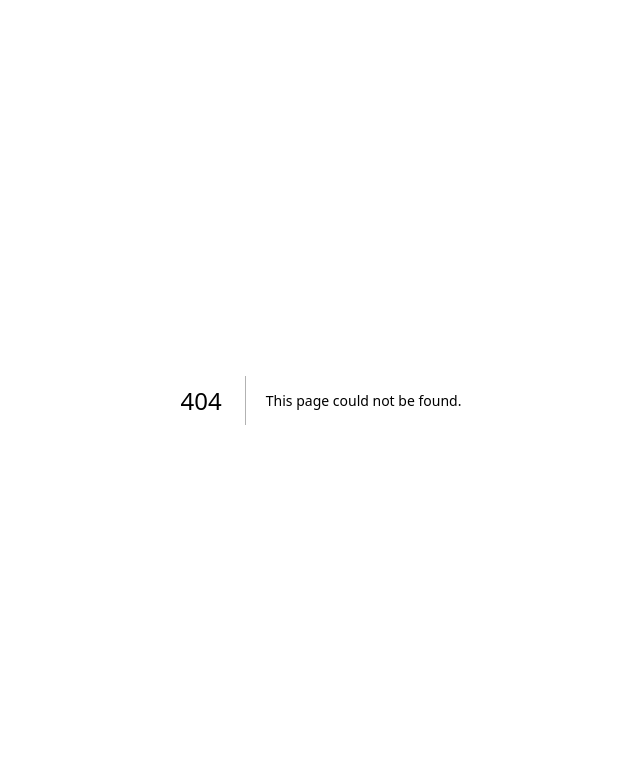
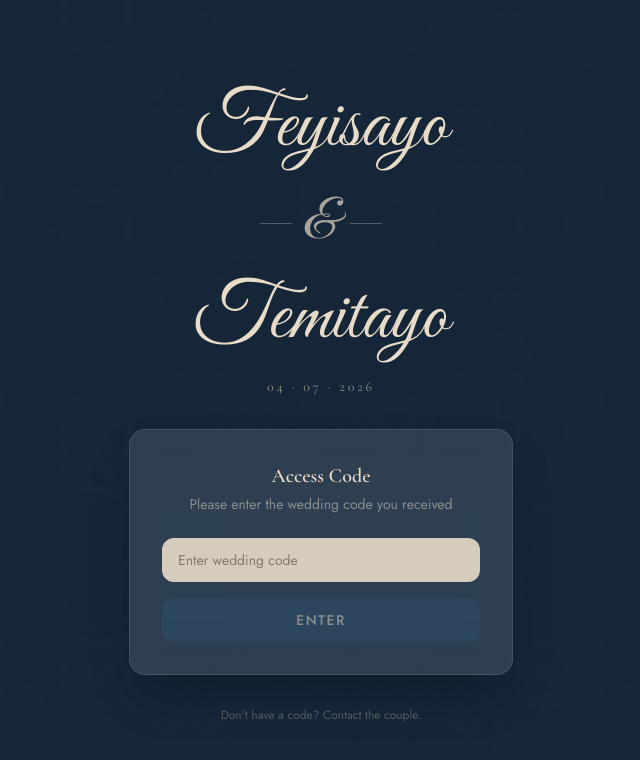
Before and after one commit to MarithaMiracle/abesolute, a Next.js app: page /enter in a window 1280 px wide. Before the commit this address had no page. Shown: the top 760 px of the page, without its empty margins (319-959 px from the left). Built offline with nearby package versions, Linux system fonts and the light colour scheme; a web font is replaced by a local one.

Commit message:
Added middleware, noindex meta tag, edited groomsman name

```diff
--- /dev/null
+++ b/src/app/api/unlock/route.ts
@@ -0,0 +1,21 @@
+import { NextResponse } from 'next/server'
+
+const PASSWORD = 'TayoFeyi04'
+
+export async function POST(request: Request) {
+  const { password } = await request.json()
+
+  if (password === PASSWORD) {
+    const response = NextResponse.json({ success: true })
+    response.cookies.set('wedding_unlocked', 'true', {
+      httpOnly: true,
+      secure: process.env.NODE_ENV === 'production',
+      sameSite: 'lax',
+      // Session cookie — expires when browser closes
+      path: '/',
+    })
+    return response
+  }
+
+  return NextResponse.json({ success: false }, { status: 401 })
+}
--- /dev/null
+++ b/src/app/enter/page.tsx
@@ -0,0 +1,114 @@
+'use client'
+
+import { useState } from 'react'
+import { useRouter } from 'next/navigation'
+import Image from 'next/image'
+
+export default function EnterPage() {
+  const [password, setPassword] = useState('')
+  const [error, setError] = useState(false)
+  const [loading, setLoading] = useState(false)
+  const router = useRouter()
+
+  const handleSubmit = async (e: React.FormEvent) => {
+    e.preventDefault()
+    setLoading(true)
+    setError(false)
+
+    const res = await fetch('/api/unlock', {
+      method: 'POST',
+      headers: { 'Content-Type': 'application/json' },
+      body: JSON.stringify({ password }),
+    })
+
+    if (res.ok) {
+      router.push('/')
+      router.refresh()
+    } else {
+      setError(true)
+      setLoading(false)
+    }
+  }
+
+  return (
+    <main
+      className="min-h-screen flex flex-col items-center justify-center px-4 relative overflow-hidden"
+      style={{ backgroundColor: '#1E3448' }}
+    >
+      {/* Background pattern */}
+      <div
+        className="absolute inset-0"
+        style={{
+          backgroundImage: "url('/images/Pattern background.webp')",
+          backgroundRepeat: 'repeat',
+          backgroundSize: '300px auto',
+          opacity: 0.08,
+        }}
+      />
+
+      {/* Dark overlay */}
+      <div className="absolute inset-0" style={{ background: 'rgba(15,30,48,0.6)' }} />
+
+      <div className="relative z-10 w-full max-w-sm flex flex-col items-center gap-8">
+
+        {/* Names */}
+        <div className="text-center">
+          <h1 className="script-font text-cream leading-tight" style={{ fontSize: 'clamp(2.8rem, 12vw, 5rem)' }}>
+            Feyisayo
+          </h1>
+          <div className="flex items-center justify-center gap-3 my-1">
+            <div className="h-px w-8 bg-cream/30" />
+            <span className="script-font text-cream/70" style={{ fontSize: 'clamp(2rem, 8vw, 3.5rem)' }}>&</span>
+            <div className="h-px w-8 bg-cream/30" />
+          </div>
+          <h1 className="script-font text-cream leading-tight" style={{ fontSize: 'clamp(2.8rem, 12vw, 5rem)' }}>
+            Temitayo
+          </h1>
+          <p className="serif-font text-cream/60 tracking-[0.2em] text-sm mt-2">04 · 07 · 2026</p>
+        </div>
+
+        {/* Card */}
+        <div
+          className="w-full rounded-2xl p-8 shadow-2xl border border-white/10"
+          style={{ backgroundColor: 'rgba(184, 204, 220, 0.15)', backdropFilter: 'blur(12px)' }}
+        >
+          <h2 className="serif-font text-cream text-center text-xl font-semibold mb-1">Access Code</h2>
+          <p className="text-cream/50 text-center text-sm font-sans mb-6">
+            Please enter the wedding code you received
+          </p>
+
+          <form onSubmit={handleSubmit} className="flex flex-col gap-4">
+            <input
+              type="password"
+              value={password}
+              onChange={e => { setPassword(e.target.value); setError(false) }}
+              placeholder="Enter wedding code"
+              className="w-full rounded-xl px-4 py-3 text-sm font-sans text-navy-dark placeholder-black/40 focus:outline-none focus:ring-2 focus:ring-blue-pale/50 transition-all"
+              style={{ backgroundColor: 'rgba(232,220,200,0.9)' }}
+              autoComplete="off"
+            />
+
+            {error && (
+              <p className="text-red-300 text-xs font-sans text-center -mt-1">
+                Incorrect code. Please try again.
+              </p>
+            )}
+
+            <button
+              type="submit"
+              disabled={loading || !password}
+              className="w-full py-3 rounded-xl font-sans font-medium text-sm tracking-widest transition-all disabled:opacity-50"
+              style={{ backgroundColor: '#2D4F6B', color: '#E8DCC8' }}
+            >
+              {loading ? 'Checking...' : 'ENTER'}
+            </button>
+          </form>
+        </div>
+
+        <p className="text-cream/30 text-xs font-sans text-center">
+          Don't have a code? Contact the couple.
+        </p>
+      </div>
+    </main>
+  )
+}
--- a/src/app/layout.tsx
+++ b/src/app/layout.tsx
@@ -4,6 +4,10 @@ import '../styles/globals.css'
 export const metadata: Metadata = {
   title: 'Feyisayo & Temitayo | 04.07.2026',
   description: 'Join us in celebrating our traditional wedding — Feyisayo & Temitayo | #ABEsoluteLove',
+  robots: {
+    index: false,
+    follow: false,
+  },
 }
 
 export default function RootLayout({
--- a/src/app/wedding-party/page.tsx
+++ b/src/app/wedding-party/page.tsx
@@ -28,7 +28,7 @@ const groomsmen = [
   { name: 'Deji', img: '/images/Deji.webp', pos: 'center 45%' },
   { name: 'Timi', img: '/images/Timi.webp' },
   { name: 'Shirey', img: '/images/Shirey.webp' },
-  { name: 'Babalola Afeez', img: '/images/Babalola Afeez.webp' },
+  { name: 'Afeez', img: '/images/Babalola Afeez.webp' },
   { name: 'Dapo', img: '/images/Dapo.webp' },
   { name: 'Femi', img: '/images/Femi.webp' },
   { name: 'Ricky', img: 'images/Ricky.webp' },
```
Also changed, not shown: src/middleware.ts (added, +36 -0 lines).
